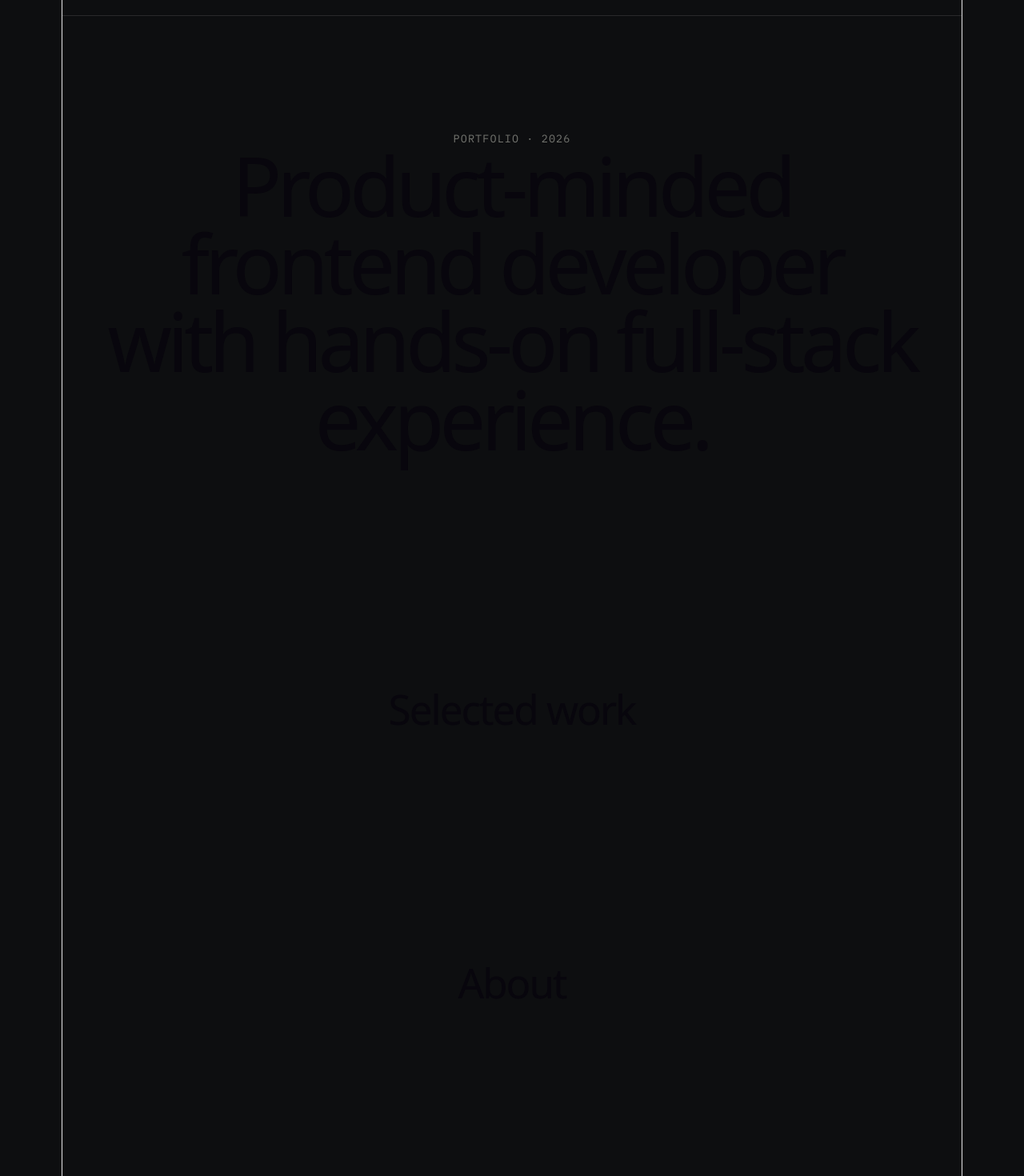
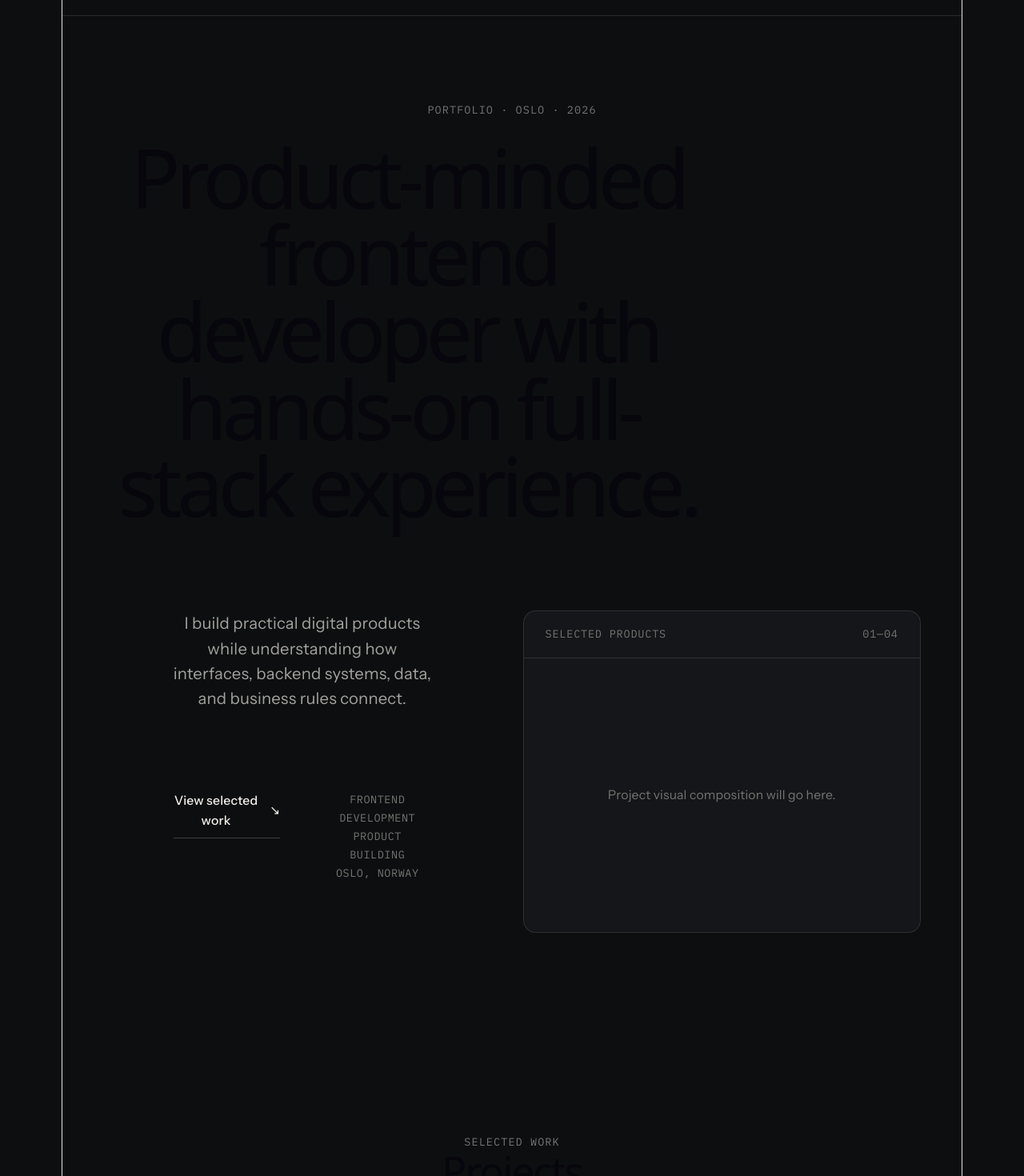
Before and after one commit to DarinHajou/darin-portfolio, a React (Vite) app: page / in a window 1280 px wide. Shown: the part 80-1550 px from the top of the page at 80% size. Built offline with nearby package versions, Linux system fonts and the light colour scheme.

Commit message:
feat: create hero structure

```diff
--- a/src/App.tsx
+++ b/src/App.tsx
@@ -1,6 +1,8 @@
 import './App.css'
 
 import Navigation from "./components/Navigation/Navigation";
+
+import Hero from "./sections/Hero/Hero";
 
 function App() {
   return (
@@ -8,17 +10,11 @@ function App() {
       <Navigation />
 
       <main id="top">
-        <section className="page-container page-section">
-          <p className="label">Portfolio · 2026</p>
-
-          <h1 className="heading-display">
-            Product-minded frontend developer with hands-on full-stack
-            experience.
-          </h1>
-        </section>
+        <Hero />
 
         <section id="work" className="page-container page-section">
-          <h2 className="heading-section">Selected work</h2>
+          <p className="label">Selected work</p>
+          <h2 className="heading-section">Projects</h2>
         </section>
 
         <section id="about" className="page-container page-section">
@@ -33,4 +29,4 @@ function App() {
   );
 }
 
-export default App
+export default App;
--- /dev/null
+++ b/src/sections/Hero/Hero.module.css
@@ -0,0 +1,187 @@
+.hero {
+  min-height: calc(100svh - 4.75rem);
+  display: flex;
+  align-items: center;
+
+  padding-block: var(--space-16) var(--space-24);
+}
+
+.heroInner {
+  display: grid;
+  gap: var(--space-16);
+}
+
+.introduction {
+  display: grid;
+  gap: var(--space-6);
+}
+
+.eyebrow {
+  color: var(--color-text-muted);
+}
+
+.title {
+  max-width: 14ch;
+
+  font-size: clamp(3.25rem, 8vw, 8rem);
+  font-weight: 500;
+  line-height: 0.94;
+  letter-spacing: -0.06em;
+}
+
+.supportingContent {
+  display: grid;
+  gap: var(--space-8);
+}
+
+.summary {
+  max-width: 38rem;
+
+  font-size: var(--text-md);
+  line-height: 1.55;
+  color: var(--color-text-secondary);
+}
+
+.actions {
+  display: flex;
+  flex-direction: column;
+  align-items: flex-start;
+  gap: var(--space-8);
+}
+
+.primaryLink {
+  display: inline-flex;
+  align-items: center;
+  gap: var(--space-3);
+
+  padding-bottom: var(--space-2);
+
+  font-size: var(--text-sm);
+  font-weight: 500;
+
+  border-bottom: 1px solid var(--color-border-strong);
+
+  transition:
+    color var(--duration-fast) var(--ease-standard),
+    border-color var(--duration-fast) var(--ease-standard);
+}
+
+.primaryLink span {
+  transition: transform var(--duration-fast) var(--ease-standard);
+}
+
+.primaryLink:hover {
+  color: var(--color-accent);
+  border-color: var(--color-accent);
+}
+
+.primaryLink:hover span {
+  transform: translate(0.15rem, 0.15rem);
+}
+
+.primaryLink:focus-visible {
+  outline: 2px solid var(--color-accent);
+  outline-offset: 0.35rem;
+}
+
+.location {
+  font-family: var(--font-mono);
+  font-size: var(--text-xs);
+  line-height: 1.7;
+  letter-spacing: 0.04em;
+  text-transform: uppercase;
+  color: var(--color-text-muted);
+}
+
+.preview {
+  overflow: hidden;
+
+  min-height: 18rem;
+
+  background: var(--color-surface);
+  border: 1px solid var(--color-border);
+  border-radius: var(--radius-md);
+}
+
+.previewHeader {
+  display: flex;
+  justify-content: space-between;
+
+  padding: var(--space-4) var(--space-6);
+
+  font-family: var(--font-mono);
+  font-size: var(--text-xs);
+  letter-spacing: 0.06em;
+  text-transform: uppercase;
+  color: var(--color-text-muted);
+
+  border-bottom: 1px solid var(--color-border);
+}
+
+.previewBody {
+  display: grid;
+  place-items: center;
+
+  min-height: 15rem;
+  padding: var(--space-8);
+
+  color: var(--color-text-muted);
+}
+
+.previewBody p {
+  font-size: var(--text-sm);
+}
+
+@media (min-width: 768px) {
+  .hero {
+    min-height: calc(100svh - 5.5rem);
+    padding-block: var(--space-24);
+  }
+
+  .heroInner {
+    grid-template-columns: repeat(12, minmax(0, 1fr));
+    column-gap: var(--space-6);
+    row-gap: var(--space-16);
+  }
+
+  .introduction {
+    grid-column: 1 / -1;
+  }
+
+  .supportingContent {
+    grid-column: 1 / 6;
+  }
+
+  .preview {
+    grid-column: 7 / -1;
+    min-height: 22rem;
+  }
+
+  .previewBody {
+    min-height: 19rem;
+  }
+
+  .actions {
+    flex-direction: row;
+    justify-content: space-between;
+    gap: var(--space-12);
+  }
+}
+
+@media (min-width: 1200px) {
+  .heroInner {
+    row-gap: var(--space-24);
+  }
+
+  .title {
+    max-width: 13ch;
+  }
+
+  .supportingContent {
+    grid-column: 2 / 6;
+  }
+
+  .preview {
+    grid-column: 7 / -1;
+  }
+}
--- /dev/null
+++ b/src/sections/Hero/Hero.tsx
@@ -0,0 +1,55 @@
+import styles from "./Hero.module.css";
+
+function Hero() {
+  return (
+    <section className={styles.hero} aria-labelledby="hero-title">
+      <div className={`page-container ${styles.heroInner}`}>
+        <div className={styles.introduction}>
+          <p className={`label ${styles.eyebrow}`}>
+            Portfolio · Oslo · 2026
+          </p>
+
+          <h1 id="hero-title" className={styles.title}>
+            Product-minded frontend developer with hands-on full-stack
+            experience.
+          </h1>
+        </div>
+
+        <div className={styles.supportingContent}>
+          <p className={styles.summary}>
+            I build practical digital products while understanding how
+            interfaces, backend systems, data, and business rules connect.
+          </p>
+
+          <div className={styles.actions}>
+            <a className={styles.primaryLink} href="#work">
+              View selected work
+              <span aria-hidden="true">↘</span>
+            </a>
+
+            <p className={styles.location}>
+              Frontend development
+              <br />
+              Product building
+              <br />
+              Oslo, Norway
+            </p>
+          </div>
+        </div>
+
+        <div className={styles.preview} aria-label="Project preview placeholder">
+          <div className={styles.previewHeader}>
+            <span>Selected products</span>
+            <span>01—04</span>
+          </div>
+
+          <div className={styles.previewBody}>
+            <p>Project visual composition will go here.</p>
+          </div>
+        </div>
+      </div>
+    </section>
+  );
+}
+
+export default Hero;
```
